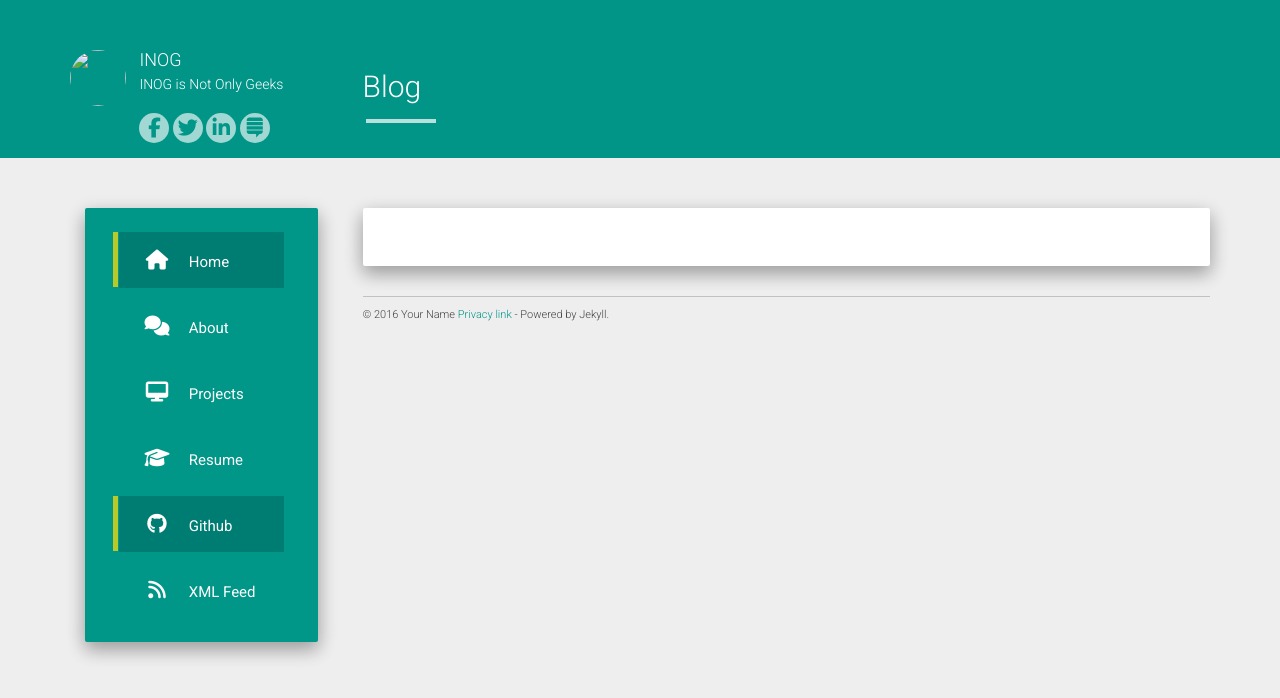
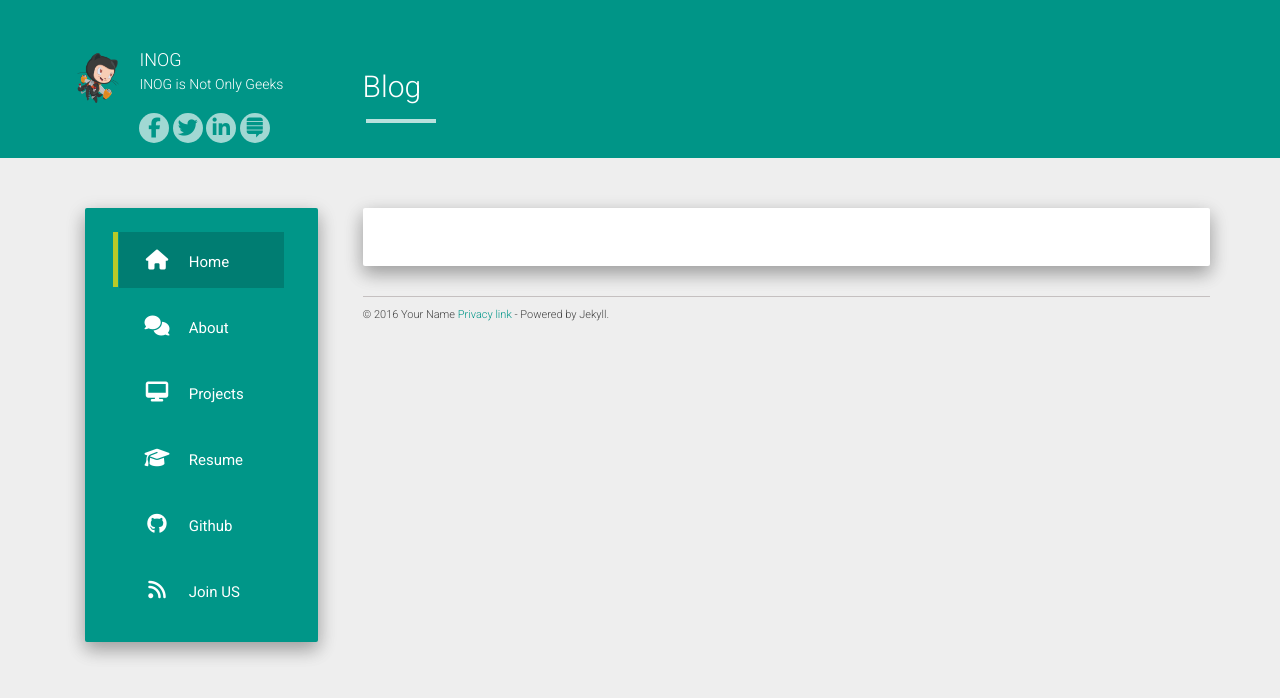
Before and after one commit to CConstance/szuinog.github.io, a Jekyll site: the page built from index.html, in a window 1280 px wide. Shown: the top 698 px of the page. Built offline with Jekyll 4.4.1, drawn with Linux system fonts in a browser that asks for light colours; nearby versions of some CDN libraries; the list of posts is cut into pages by our own code.

Commit message:
fix some bugs

```diff
--- a/_config.yml
+++ b/_config.yml
@@ -1,7 +1,7 @@
 title: INOG
 description: INOG is Not Only Geeks
 author: INOG
-logo: /hcz-jekyll-blog/static/img/avatar.png
+logo: ./static/img/avatar.png
 github: https://github.com/ashutosh2k12
 about: INOG is Not Only Geeks
 
--- a/_data/urls.json
+++ b/_data/urls.json
@@ -7,7 +7,7 @@
   },
   {
     "text": "About",
-    "url": "/about/",
+    "url": "/about",
     "icon": "fa-comments"
   },
   {
@@ -17,19 +17,18 @@
   },
   {
     "text": "Resume",
-    "url": "#",
+    "url": "/projects",
     "icon": "fa-graduation-cap",
     "layout": "post"
   },
   {
     "text": "Github",
-    "url": "",
+    "url": "https://github.com/szuinog",
     "icon": "fa-github"
   },
   {
-    "text": "XML Feed",
-    "url": "/feed.xml",
+    "text": "Join US",
+    "url": "/Join",
     "icon": "fa-feed",
-    "target": _blank
   }
 ]
```
